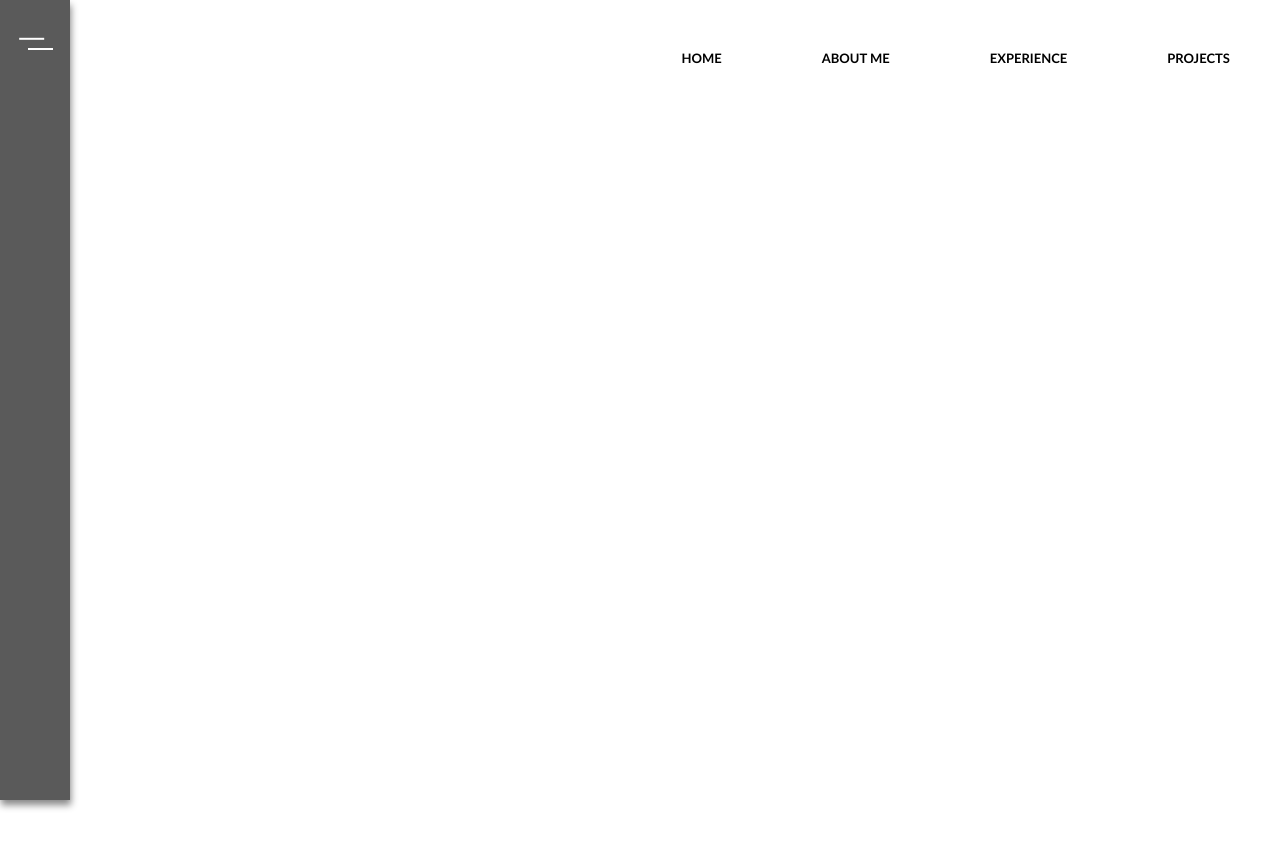
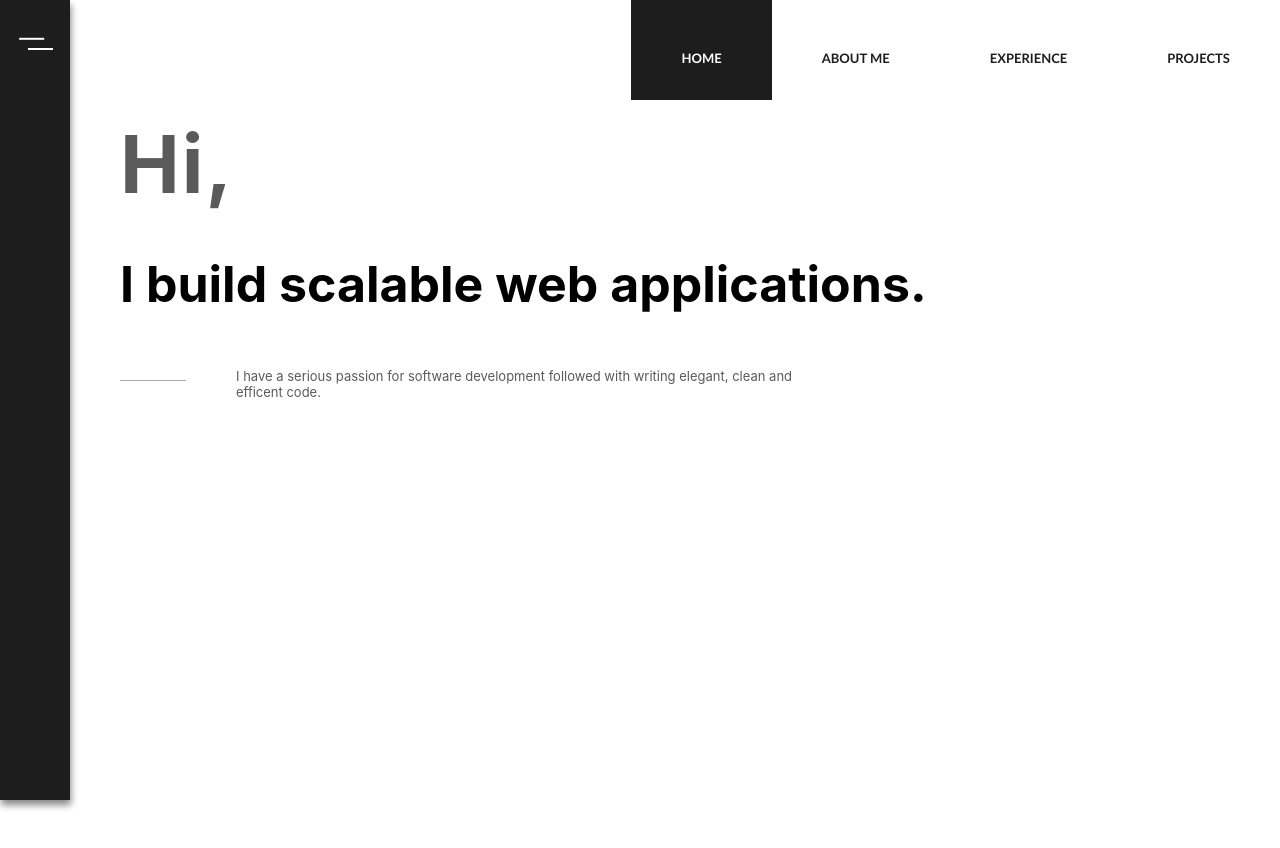
Before and after one commit to AI-Pree/Portfolio, a React (Create React App) app: page /#/ in a window 1280 px wide. Shown: the top 848 px of the page. After the commit the page ends 800 px from the top, so only its background shows below. Built offline with nearby package versions, Linux system fonts and the light colour scheme.

Commit message:
add react router

```diff
--- a/package.json
+++ b/package.json
@@ -13,6 +13,7 @@
     "flow-bin": "^0.156.0",
     "react": "^17.0.2",
     "react-dom": "^17.0.2",
+    "react-router-dom": "^5.2.1",
     "react-scripts": "4.0.3",
     "typescript": "^4.3.5",
     "web-vitals": "^1.1.2"
@@ -59,6 +60,7 @@
     ]
   },
   "devDependencies": {
+    "@types/react-router-dom": "^5.1.8",
     "@typescript-eslint/eslint-plugin": "^4.29.1",
     "@typescript-eslint/parser": "^4.29.1",
     "animate.css": "^4.1.1",
--- a/src/App.css
+++ b/src/App.css
@@ -1,10 +1,10 @@
 /* variables for the colors used in the website */
 :root {
     --red: #e51b43;
-    --grey: #cfcccc;
-    --blue: #002f6c !important;
-    --orange: #68217a !important;
-    --greeny: rgb(102, 218, 102) !important;
+    --grey: rgb(29, 29, 29);
+    --blue: #002f6c;
+    --orange: #68217a;
+    --greeny: rgb(102, 218, 102);
 }
 
 .App {
@@ -47,29 +47,37 @@
 }
 
 /* nav component */
+li.list-navbar {
+    display: flex;
+}
 
-li.list-navbar {
+li.list-navbar a {
     padding: 50px;
     cursor: pointer;
+    font-family: inherit;
+    color: inherit;
+    font-size: inherit;
 }
 
-li.list-navbar:hover {
-    color: #fff;
-    transition: ease-in-out 300ms;
+li.list-navbar a:hover {
+    color: #656769;
 }
 
-li.list-navbar-green:hover {
-    background: var(--greeny);
+.nav-active-red {
+    background: var(--red);
+    color: #fff !important;
+}
+.nav-active-grey {
+    background: var(--grey);
+    color: #fff !important;
 }
 
-li.list-navbar-red:hover {
-    background: var(--red);
+.nav-active-green {
+    background: var(--greeny);
+    color: #fff !important;
 }
 
-li.list-navbar-blue:hover {
+.nav-active-blue {
     background: var(--blue);
+    color: #fff !important;
 }
-
-li.list-navbar-grey:hover {
-    background: var(--grey);
-}
--- a/src/components/containers/mainContainer.tsx
+++ b/src/components/containers/mainContainer.tsx
@@ -1,6 +1,8 @@
 import React, {ReactElement} from "react";
-import {useCallback, useEffect, useMemo} from "react";
-import Header from "../../views/header";
+import {useCallback, useState, useEffect, useMemo} from "react";
+import {BrowserRouter, HashRouter, Switch, Route} from "react-router-dom";
+
+import Home from "../../views/home";
 import About from "../../views/about";
 import Projects from "../../views/project/projects";
 import Experience from "../../views/experience";
@@ -8,11 +10,28 @@ import SideNav from "../nav/sideNav";
 import NavBar from "../nav/navBar";
 
 export default function MainContainer(): ReactElement {
+    //setting color for the whole container
+    const [colorClass, setColorClass] = useState("list-navbar-grey:hover");
+
+    //changing the class based on the new state
+    useEffect(() => {
+        console.log("The colorclass is changed to  ${colorClass}");
+    });
+
     return (
         <>
-            <SideNav />
-            <NavBar />
-            <div className="container"></div>
+            <SideNav myColor={colorClass} />
+            <HashRouter>
+                <NavBar myColor={colorClass} />
+                <div className="container">
+                    <Switch>
+                        <Route exact path="/" component={Home} />
+                        <Route path="/about" component={About} />
+                        <Route path="/experience" component={Experience} />
+                        <Route path="/projects" component={Projects} />
+                    </Switch>
+                </div>
+            </HashRouter>
         </>
     );
 }
--- a/src/components/nav/navBar.tsx
+++ b/src/components/nav/navBar.tsx
@@ -1,15 +1,28 @@
 import React from "react";
 import {ReactElement} from "react";
+import PropTypes from "prop-types";
 
 import {nav} from "../../data/nav";
+import {NavLink} from "react-router-dom";
 
-export default function NavBar(): ReactElement {
+type NavBarProps = {
+    myColor: string;
+};
+
+export default function NavBar({myColor}: NavBarProps): ReactElement {
     return (
         <>
-            <ul className="navBar">
-                {nav.contents.map((navItem) => (
+            <ul className={`navBar ${myColor}`}>
+                <li key="1" className="list-navbar">
+                    <NavLink exact to="/" activeClassName="nav-active-grey">
+                        HOME
+                    </NavLink>
+                </li>
+                {nav.contents.slice(1).map((navItem) => (
                     <li key={navItem.id} className={navItem.classnameBar}>
-                        {navItem.title}
+                        <NavLink to={navItem.link} activeClassName={navItem.colorClass}>
+                            {navItem.title}
+                        </NavLink>
                     </li>
                 ))}
             </ul>
--- a/src/components/nav/sideNav.tsx
+++ b/src/components/nav/sideNav.tsx
@@ -1,7 +1,11 @@
 import React, {ReactElement} from "react";
 import {nav} from "../../data/nav";
 
-export default function SideNav(): ReactElement {
+type SideNavProps = {
+    myColor: string;
+};
+
+export default function SideNav({myColor}: SideNavProps): ReactElement {
     return (
         <div className="grid">
             <nav>
@@ -15,7 +19,7 @@ export default function SideNav(): ReactElement {
                 <div className="smallNav"></div>
             </nav>
 
-            <div className="sideNav">
+            <div className={`sideNav ${myColor}`}>
                 <div className="sideNav-content">
                     <ul>
                         {nav.contents.map((content) => (
--- a/src/data/nav.js
+++ b/src/data/nav.js
@@ -59,28 +59,36 @@ export const nav = {
     contents: [
         {
             id: "1",
+            link: "/",
             title: "HOME",
             classnameSide: "design gery-color nav-font",
             classnameBar: "list-navbar",
+            colorClass: "nav-active-grey",
         },
 
         {
             id: "2",
             title: "ABOUT ME",
+            link: "/about",
             classnameSide: "design red-color nav-font",
             classnameBar: "list-navbar",
+            colorClass: "nav-active-red",
         },
         {
             id: "3",
             title: "EXPERIENCE",
+            link: "/experience",
             classnameSide: "develop blue-color nav-font",
             classnameBar: "list-navbar",
+            colorClass: "nav-active-blue",
         },
         {
             id: "4",
             title: "PROJECTS",
+            link: "/projects",
             classnameSide: "project orange-color nav-font",
             classnameBar: "list-navbar",
+            colorClass: "nav-active-green",
         },
     ],
 };
--- a/src/index.css
+++ b/src/index.css
@@ -238,8 +238,8 @@ article {
     height: 100vh;
     display: grid;
     grid-template-columns: 70px 5fr;
-    grid-template-rows: 100px 100%;
-    grid-gap: 0px 0px;
+    grid-template-rows: 100px auto;
+    gap: 0px 50px;
     grid-template-areas:
         "navs navb"
         ". container";
@@ -321,7 +321,7 @@ article {
 }
 .grid > nav {
     grid-area: navs;
-    background-color: #5a5a5a;
+    background-color: rgb(29, 29, 29);
     position: fixed;
     width: 70px;
     margin: 0;
@@ -344,6 +344,8 @@ article {
     justify-content: flex-end;
     padding: 0px;
     grid-area: navb;
+    color: rgb(29, 29, 29);
+    height: 100px;
 }
 
 .grid .container {
--- a/src/views/header.tsx
+++ b/src/views/home.tsx
@@ -1,6 +1,6 @@
 import React, {ReactElement} from "react";
 
-export default function Header(): ReactElement {
+export default function Home(): ReactElement {
     return (
         <header>
             <h1 className="hi">
```
Also changed, not shown: 1 other file (tests, documents, lock files or other folders).
